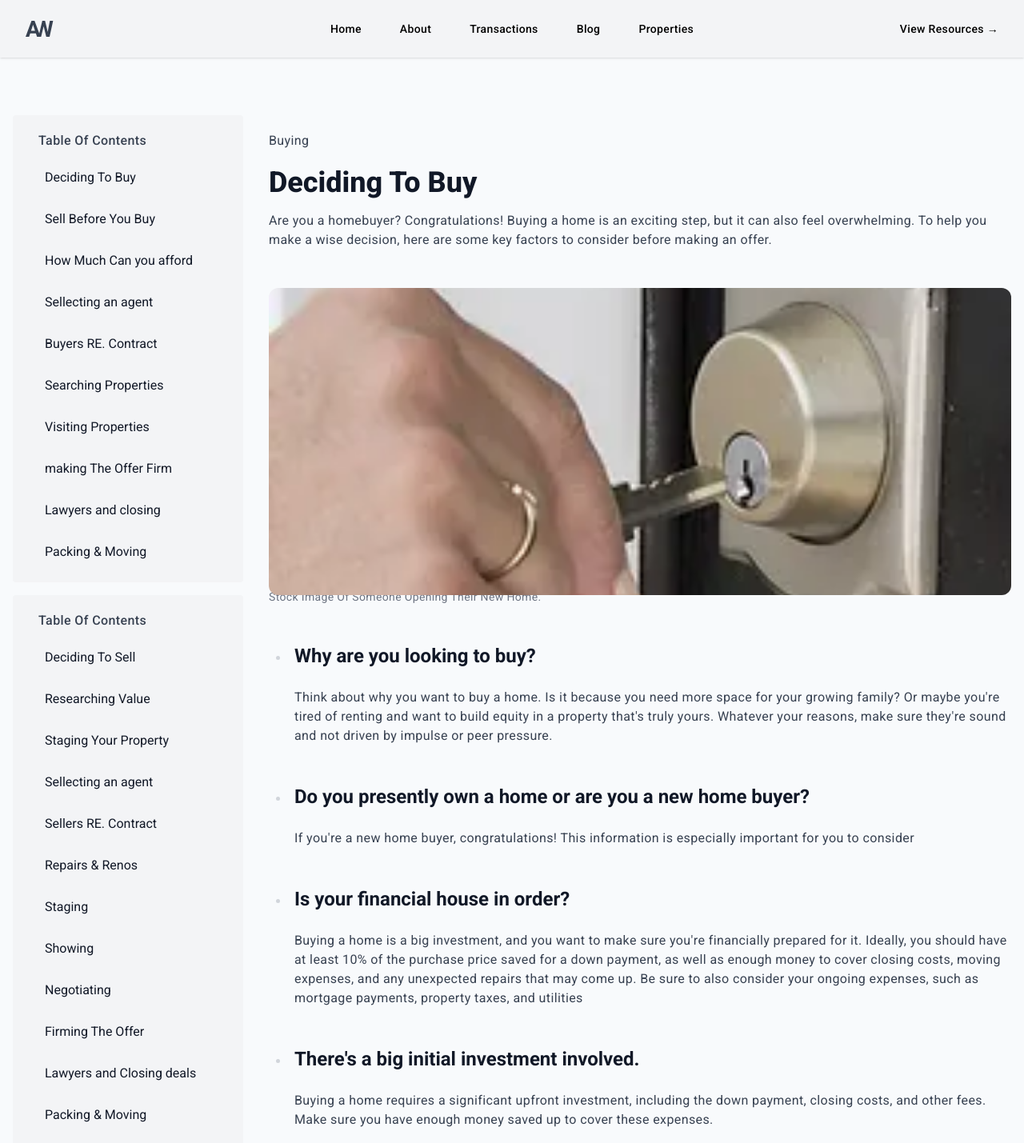
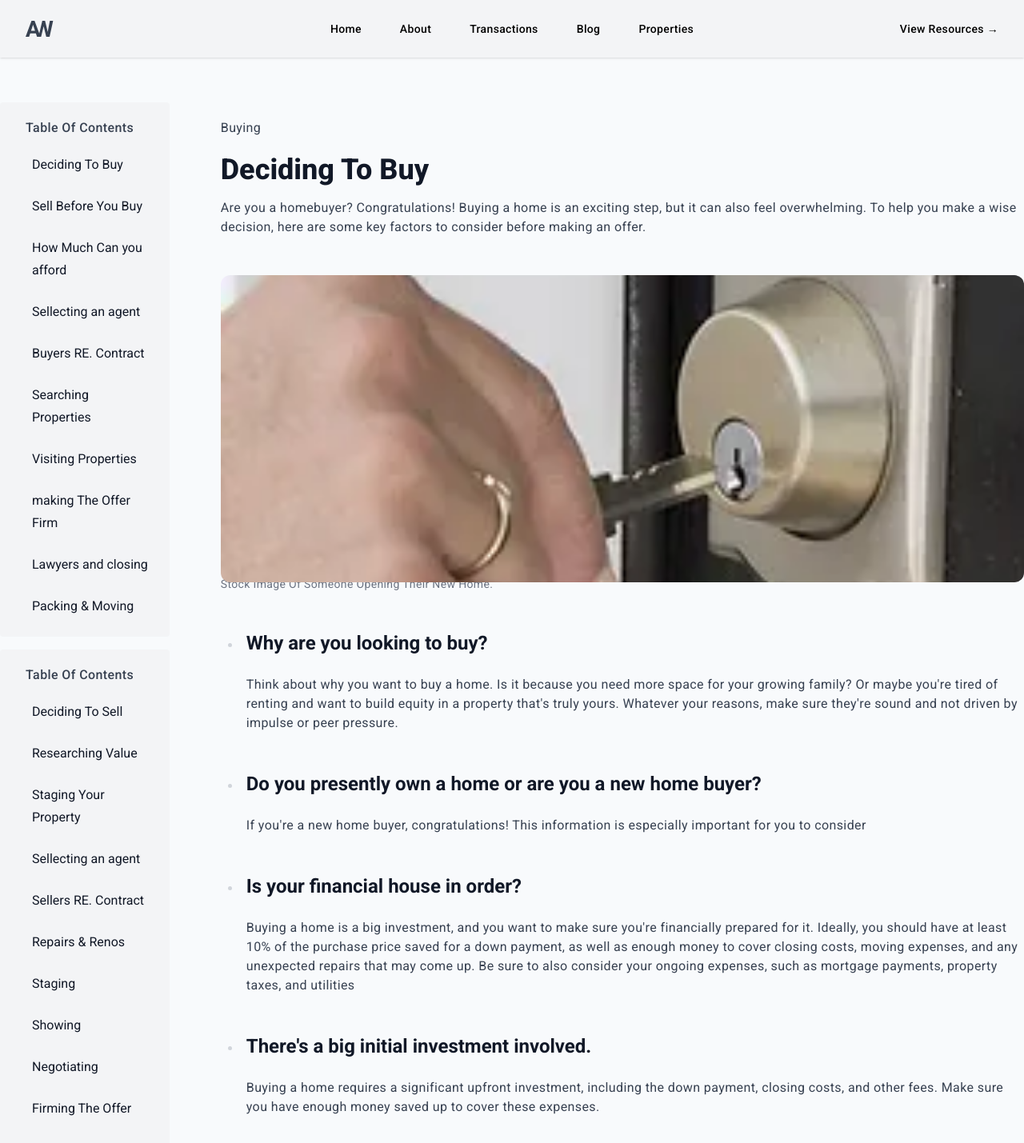
Before and after one commit to iamwillcode/agentwebb, a Next.js app: page /transactions in a window 1280 px wide. Shown: the top 1429 px of the page at 80% size. Built offline with nearby package versions, Linux system fonts and the light colour scheme.

Commit message:
neatened up transaction file and made components responsive

```diff
--- a/pages/transactions.tsx
+++ b/pages/transactions.tsx
@@ -1,9 +1,10 @@
 import Head from "next/head";
 import Header from "@/components/Header";
 import Footer from "@/components/Footer";
-import { useState } from "react";
+import TableOfContents from "@/components/TableOfContents";
+import CallToAction from "@/components/CallToAction";
 import Image from "next/image";
-import Link from "next/link";
+import { decidingToBuy, decidingToSell } from "@/lib/data";
 
 export default function ProgramSlug() {
   return (
@@ -13,8 +14,8 @@ export default function ProgramSlug() {
       </Head>
       <Header />
       <main className="py-32">
-        <div className="container grid gap-8 p-4 mx-auto lg:grid-cols-4">
-          <div className="grid-cols-1 space-y-4">
+        <div className="container flex flex-col gap-16 mx-auto lg:flex-row">
+          <div className="w-full space-y-4 lg:w-2/4">
             <TableOfContents programs={decidingToBuy} />
             <TableOfContents programs={decidingToSell} />
           </div>
@@ -23,83 +24,12 @@ export default function ProgramSlug() {
           </div>
         </div>
       </main>
-      <SignUpToProgram />
+      <CallToAction Headline="Ready to take the next step in your home buying journey?!" Supporting="Contact us today to speak with one of our experienced real estate professionals and get started on finding your dream home." />
       <Footer />
     </>
   );
 }
 
-type Program = {
-  id: number;
-  title: string;
-};
-
-type TableOfContentsProps = {
-  programs: Program[];
-};
-const decidingToBuy = [
-  { id: 1, title: "Deciding To Buy" },
-  { id: 2, title: "Sell Before You Buy" },
-  { id: 3, title: "How Much Can you afford" },
-  { id: 4, title: "Sellecting an agent" },
-  { id: 5, title: "Buyers RE. Contract" },
-  { id: 6, title: "Searching Properties" },
-  { id: 7, title: "Visiting Properties" },
-  { id: 8, title: "making The Offer Firm" },
-  { id: 9, title: "Lawyers and closing" },
-  { id: 9, title: "Packing & Moving" },
-];
-const decidingToSell = [
-  { id: 1, title: "Deciding To Sell" },
-  { id: 2, title: "Researching Value" },
-  { id: 3, title: "Staging Your Property" },
-  { id: 4, title: "Sellecting an agent" },
-  { id: 5, title: "Sellers RE. Contract" },
-  { id: 6, title: "Repairs & Renos" },
-  { id: 7, title: "Staging" },
-  { id: 8, title: "Showing" },
-  { id: 9, title: "Negotiating" },
-  { id: 9, title: "Firming The Offer" },
-  { id: 9, title: "Lawyers and Closing deals" },
-  { id: 9, title: "Packing & Moving" },
-];
-
-function TableOfContents({ programs }: TableOfContentsProps) {
-  const [showList, setShowList] = useState(false);
-
-  const toggleList = () => {
-    setShowList(!showList);
-  };
-
-  return (
-    <section className="w-full p-4 bg-gray-100 rounded ">
-      <div className="flex flex-col gap-2 lg:flex-col lg:items-start lg:ml-4">
-        <button className="text-gray-700 title-medium " onClick={toggleList}>
-          Table Of Contents
-          <span className="ml-2 lg:hidden">{showList ? "▲" : "▼"}</span>
-        </button>
-        <div className="flex flex-col items-start space-y-2 lg:items-stretch lg:flex-row lg:space-y-0 lg:w-auto">
-          <ul
-            role="list"
-            aria-label="Table of Contents"
-            className={`${
-              showList ? "block" : "hidden"
-            } lg:block flex flex-col items-start space-y-2`}
-          >
-            {programs.map((program) => (
-              <li
-                key={program.id}
-                className="w-full p-2 prose text-gray-900 hover:bg-gray-200/30 hover:cursor-pointer active:opacity-80"
-              >
-                {program.title}
-              </li>
-            ))}
-          </ul>
-        </div>
-      </div>
-    </section>
-  );
-}
 
 // A Link
 function ContentCentered() {
@@ -267,34 +197,3 @@ function ContentCentered() {
     </div>
   );
 }
-function SignUpToProgram() {
-  return (
-    <div className="bg-yellow-500/30">
-      <div className="px-6 py-24 sm:px-6 sm:py-32 lg:px-8">
-        <div className="max-w-2xl mx-auto space-y-4 text-center">
-          <h2 className="headline-medium">
-            Ready to take the next step in your home buying journey?!
-          </h2>
-          <p className="max-w-xl mx-auto body-large">
-            Contact us today to speak with one of our experienced real estate
-            professionals and get started on finding your dream home.
-          </p>
-          <div className="flex items-center justify-center mt-10 gap-x-6">
-            <Link
-              href="/signup"
-              className="rounded-md bg-white px-3.5 py-2.5 text-sm font-semibold text-yellow-600 shadow-sm hover:bg-yellow-50 focus-visible:outline focus-visible:outline-2 focus-visible:outline-offset-2 focus-visible:outline-white"
-            >
-              Get started
-            </Link>
-            <Link
-              href="#"
-              className="text-sm font-semibold leading-6 text-white"
-            >
-              Call Us <span aria-hidden="true">→</span>
-            </Link>
-          </div>
-        </div>
-      </div>
-    </div>
-  );
-}
```
